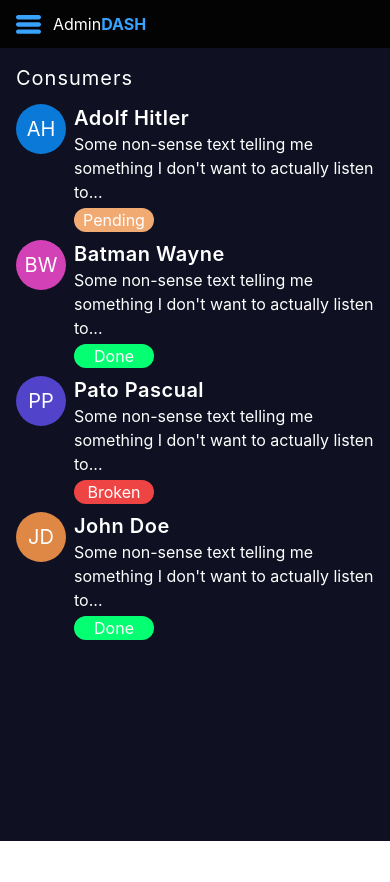
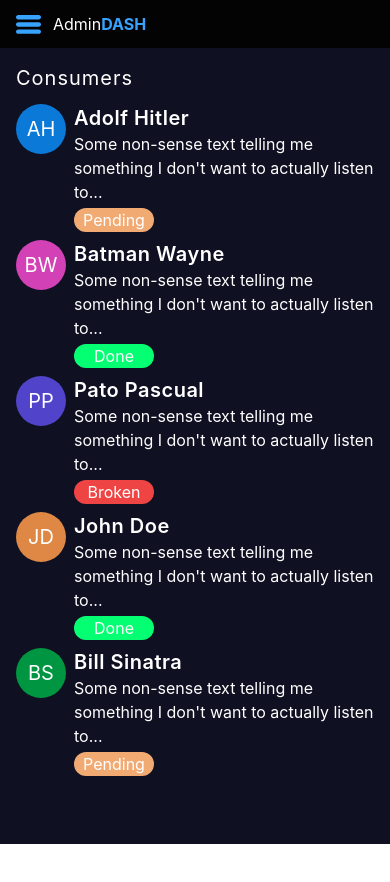
Before and after one commit to irvingvjuarez/admin-dash, a React (Vite) app: page /consumers in a window 390 px wide. Shown: the top 882 px of the page. Built offline with nearby package versions, Linux system fonts and the light colour scheme.

Commit message:
Chat UI made on mobile version

```diff
--- a/src/components/ConsumerItem/index.tsx
+++ b/src/components/ConsumerItem/index.tsx
@@ -5,6 +5,7 @@ interface ConsumerItemProps {
   color: string
   message: string
   status: string
+  lastConnection: string
   type?: "standard" | "inbox"
 }
 
@@ -13,6 +14,7 @@ const ConsumerItem: React.FC<ConsumerItemProps> = ({
   color,
   message,
   status,
+  lastConnection,
   type = "standard"
 }) => {
   const getStatusColor = (status: string) => {
@@ -28,7 +30,7 @@ const ConsumerItem: React.FC<ConsumerItemProps> = ({
   }
 
   return(
-    <LinkWrapper url={`/consumer/${name}`}>
+    <LinkWrapper url={`/chat/${name}`}>
       <div className="flex mb-2">
         <div className={`flex-none mr-2 w-[50px] h-[50px] rounded-full ${color} grid place-content-center text-xl`}>
           {getConsumerInitials(name)}
@@ -52,7 +54,7 @@ const ConsumerItem: React.FC<ConsumerItemProps> = ({
           {type === "inbox" && (
             <p>
               Last seen at
-              <span> 12:32 PM</span>
+              <span> {lastConnection}</span>
             </p>
           )}
         </div>
--- a/src/containers/Layout/index.tsx
+++ b/src/containers/Layout/index.tsx
@@ -18,7 +18,7 @@ const Layout: React.FC<LayoutProps> = ({ children }): JSX.Element => {
           <Sidebar />
         </section>
 
-        <section className="w-full h-[94vh] p-4 pb-5 overflow-y-auto scrollbar-main">
+        <section className="w-full section-full p-4 pb-5 overflow-y-auto scrollbar-main">
           {children}
         </section>
       </section>
--- a/src/data.ts
+++ b/src/data.ts
@@ -9,25 +9,36 @@ export const DATA = {
       name: "Adolf Hitler",
       status: "Pending",
       message: "Some non-sense text telling me something I don't want to actually listen to...",
-      color: "bg-contrast"
+      color: "bg-contrast",
+      lastConnection: "12:35 PM"
     },
     {
       name: "Batman Wayne",
       status: "Done",
       message: "Some non-sense text telling me something I don't want to actually listen to...",
-      color: "bg-contrast2"
+      color: "bg-contrast2",
+      lastConnection: "15:12 AM"
     },
     {
       name: "Pato Pascual",
       status: "Broken",
       message: "Some non-sense text telling me something I don't want to actually listen to...",
-      color: "bg-contrast3"
+      color: "bg-contrast3",
+      lastConnection: "1:50 PM"
     },
     {
       name: "John Doe",
       status: "Done",
       message: "Some non-sense text telling me something I don't want to actually listen to...",
-      color: "bg-contrast4"
+      color: "bg-contrast4",
+      lastConnection: "2:04 AM"
+    },
+    {
+      name: "Bill Sinatra",
+      status: "Pending",
+      message: "Some non-sense text telling me something I don't want to actually listen to...",
+      color: "bg-contrast5",
+      lastConnection: "2:04 AM"
     }
   ],
   nextSevenDays: [
--- a/src/index.css
+++ b/src/index.css
@@ -1,6 +1,10 @@
 @tailwind base;
 @tailwind components;
 @tailwind utilities;
+
+.section-full{
+  height: calc(100vh - 48px);
+}
 
 .moving{
   transform: translateX(100%);
--- /dev/null
+++ b/src/pages/Chat/index.tsx
@@ -0,0 +1,48 @@
+import { useRef } from "react"
+import { IoMdSend } from "react-icons/io"
+import { useLocation } from "react-router-dom"
+import { ConsumerItem } from "../../components/ConsumerItem"
+import { SectionContainer } from "../../containers/SectionContainer"
+import { DATA } from "../../data"
+
+const Chat = () => {
+  const { pathname } = useLocation()
+  const getNameFromPath = (path: string) => {
+    const nameMatches = path.match(/[A-z\%0-9]+$/i) as RegExpMatchArray
+    const match = nameMatches[0]
+    return decodeURI(match)
+  }
+  const consumer = DATA.consumers.find(consumer => consumer.name === getNameFromPath(pathname))
+  const inputRef = useRef<null | HTMLInputElement>(null)
+
+  const handleSubmit = (evt: React.FormEvent<HTMLButtonElement>) => {
+    evt.preventDefault()
+    console.log(inputRef.current?.value)
+  }
+
+  return(
+    <SectionContainer
+      title=""
+      subpage={true}
+      sectionClassName="h-full relative" >
+      <>
+        <div>
+          <ConsumerItem {...consumer} type="inbox" />
+        </div>
+
+        <form className="absolute bottom-0 w-full flex items-center p-1 rounded-xl border-just-white border">
+          <input
+            type="text"
+            placeholder="Send a message..."
+            className="w-full bg-[transparent] text-lg p-1 outline-none"
+            ref={inputRef} />
+          <button onClick={handleSubmit}>
+            <IoMdSend className="text-2xl" />
+          </button>
+        </form>
+      </>
+    </SectionContainer>
+  )
+}
+
+export { Chat }
--- a/src/pages/Consumer/index.tsx
+++ /dev/null
@@ -1,22 +0,0 @@
-import { useLocation } from "react-router-dom"
-import { ConsumerItem } from "../../components/ConsumerItem"
-import { SectionContainer } from "../../containers/SectionContainer"
-import { DATA } from "../../data"
-
-const Consumer = () => {
-  const { pathname } = useLocation()
-  const getNameFromPath = (path: string) => {
-    const nameMatches = path.match(/[A-z\%0-9]+$/i) as RegExpMatchArray
-    const match = nameMatches[0]
-    return decodeURI(match)
-  }
-  const consumer = DATA.consumers.find(consumer => consumer.name === getNameFromPath(pathname))
-
-  return(
-    <SectionContainer title="" subpage={true} >
-      <ConsumerItem {...consumer} type="inbox" />
-    </SectionContainer>
-  )
-}
-
-export { Consumer }
--- a/src/routes/index.tsx
+++ b/src/routes/index.tsx
@@ -12,7 +12,7 @@ import { Orders } from "../pages/Orders"
 import { Sells } from "../pages/Sells"
 import { Deliveries } from "../pages/Deliveries"
 import { NextSevenDays } from "../pages/NextSevenDays"
-import { Consumer } from "../pages/Consumer"
+import { Chat } from "../pages/Chat"
 import { Layout } from "../containers/Layout"
 
 function App() {
@@ -32,7 +32,7 @@ function App() {
           <Route path="/weather-next-seven-days" element={<NextSevenDays />} />
           <Route path="/sells/:time" element={<Sells />} />
           <Route path="/deliveries/:time" element={<Deliveries />} />
-          <Route path="/consumer/:name" element={<Consumer />} />
+          <Route path="/chat/:name" element={<Chat />} />
         </Routes>
       </Layout>
     </BrowserRouter>
```
